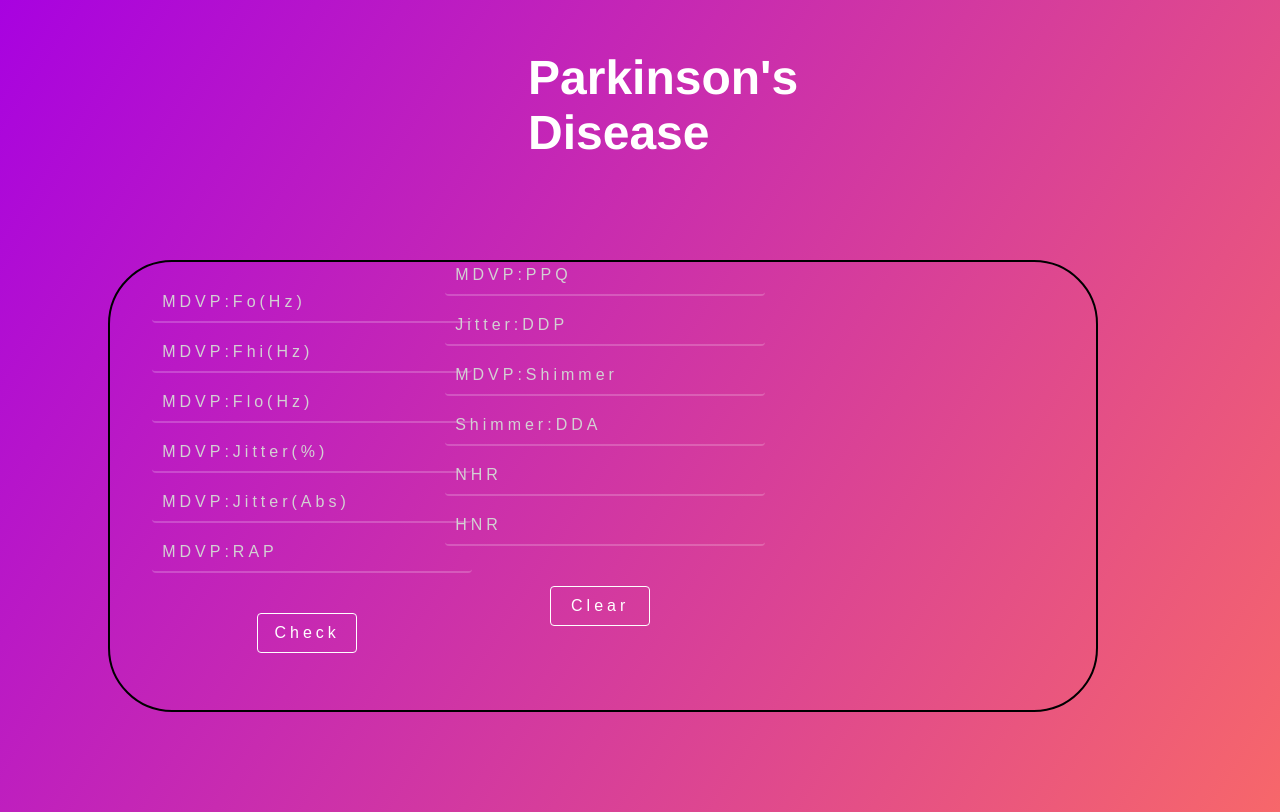
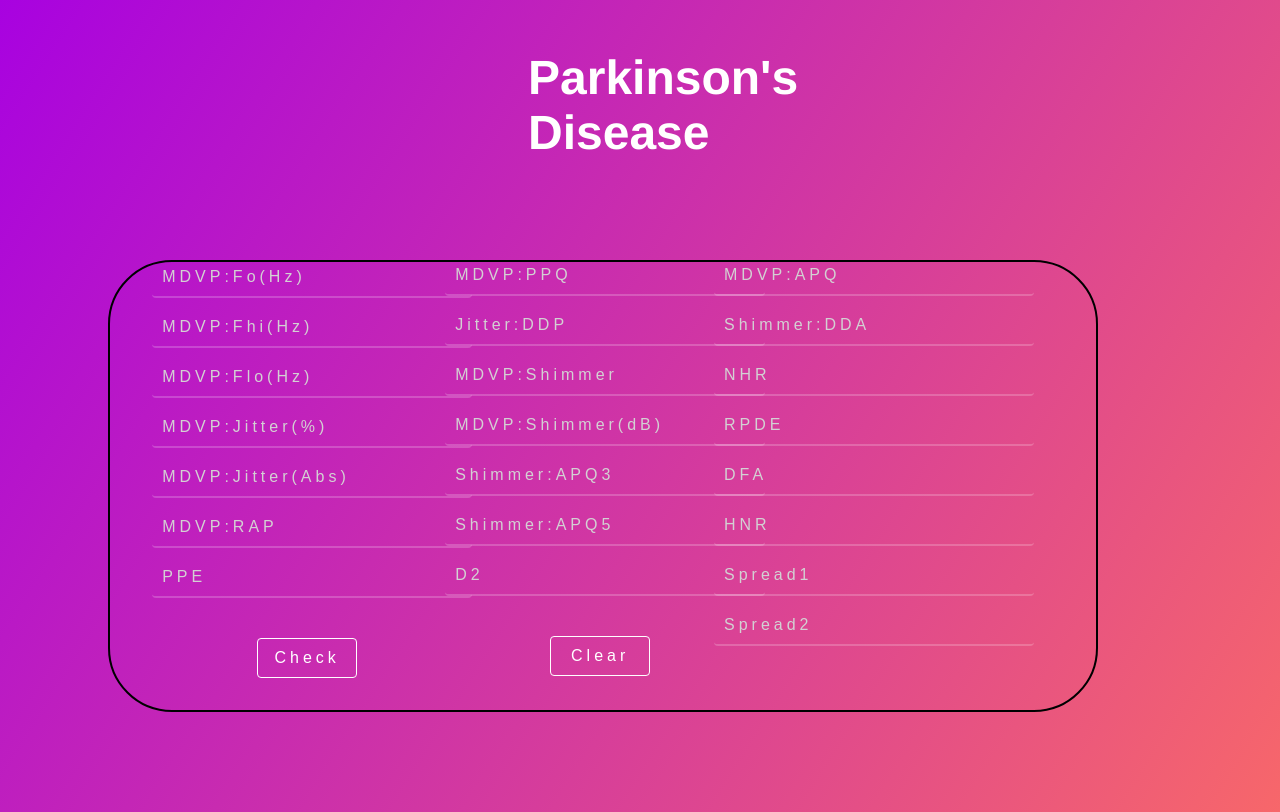
Before and after one commit to rithurajnambiar17/Parkinsons-Detector, a Flask app: page / in a window 1280 px wide. Run offline with Flask 2, Linux system fonts and the light colour scheme; parts of the project's set-up code (start-up, migrations or seed data) failed here and were passed over.

Commit message:
Update Page2.html

```diff
--- a/template/Page2.html
+++ b/template/Page2.html
@@ -23,6 +23,7 @@
                     <input class="input-field" type="text" placeholder="MDVP:Jitter(%)" name="MDVP:Jitter(%)" />
                     <input class="input-field" type="text" placeholder="MDVP:Jitter(Abs)" name="MDVP:Jitter(Abs)" />
                     <input class="input-field" type="text" placeholder="MDVP:RAP" name="MDVP:RAP" />
+                    <input class="input-field" type="text" placeholder="PPE" name="PPE" />
                     <input type="submit" value="Check" />
                 </form>
             </div>
@@ -31,12 +32,28 @@
                     <input class="input-field" type="text" placeholder="MDVP:PPQ" name="MDVP:PPQ" />
                     <input class="input-field" type="text" placeholder="Jitter:DDP" name="Jitter:DDP" />
                     <input class="input-field" type="text" placeholder="MDVP:Shimmer" name="MDVP:Shimmer" />
-                    <input class="input-field" type="text" placeholder="Shimmer:DDA" name="Shimmer:DDA" />
-                    <input class="input-field" type="text" placeholder="NHR" name="NHR" />
-                    <input class="input-field" type="text" placeholder="HNR" name="HNR" />
+                    <input class="input-field" type="text" placeholder="MDVP:Shimmer(dB)" name="MDVP:Shimmer(dB)" />
+                    <input class="input-field" type="text" placeholder="Shimmer:APQ3" name="Shimmer:APQ3" />
+                    <input class="input-field" type="text" placeholder="Shimmer:APQ5" name="Shimmer:APQ5" />
+                    <input class="input-field" type="text" placeholder="D2" name="D2" />
                     <input type="submit" value="Clear" />
                 </form>
             </div>
+        <div class="form-group3 ">
+                <form method="get">
+                    <input class="input-field" type="text" placeholder="MDVP:APQ" name="MDVP:APQ" />
+                    <input class="input-field" type="text" placeholder="Shimmer:DDA" name="Shimmer:DDA" />
+                    <input class="input-field" type="text" placeholder="NHR" name="NHR" />
+                    <input class="input-field" type="text" placeholder="RPDE" name="RPDE" />
+                    <input class="input-field" type="text" placeholder="DFA" name="DFA" />
+                    <input class="input-field" type="text" placeholder="HNR" name="HNR" />
+                    <input class="input-field" type="text" placeholder="Spread1" name="Spread1 "/>
+                    <input class="input-field" type="text" placeholder="Spread2" name="Spread2" />
+
+
+                </form>
+            </div>
+
         </div>
     </section>
 </body>
```
